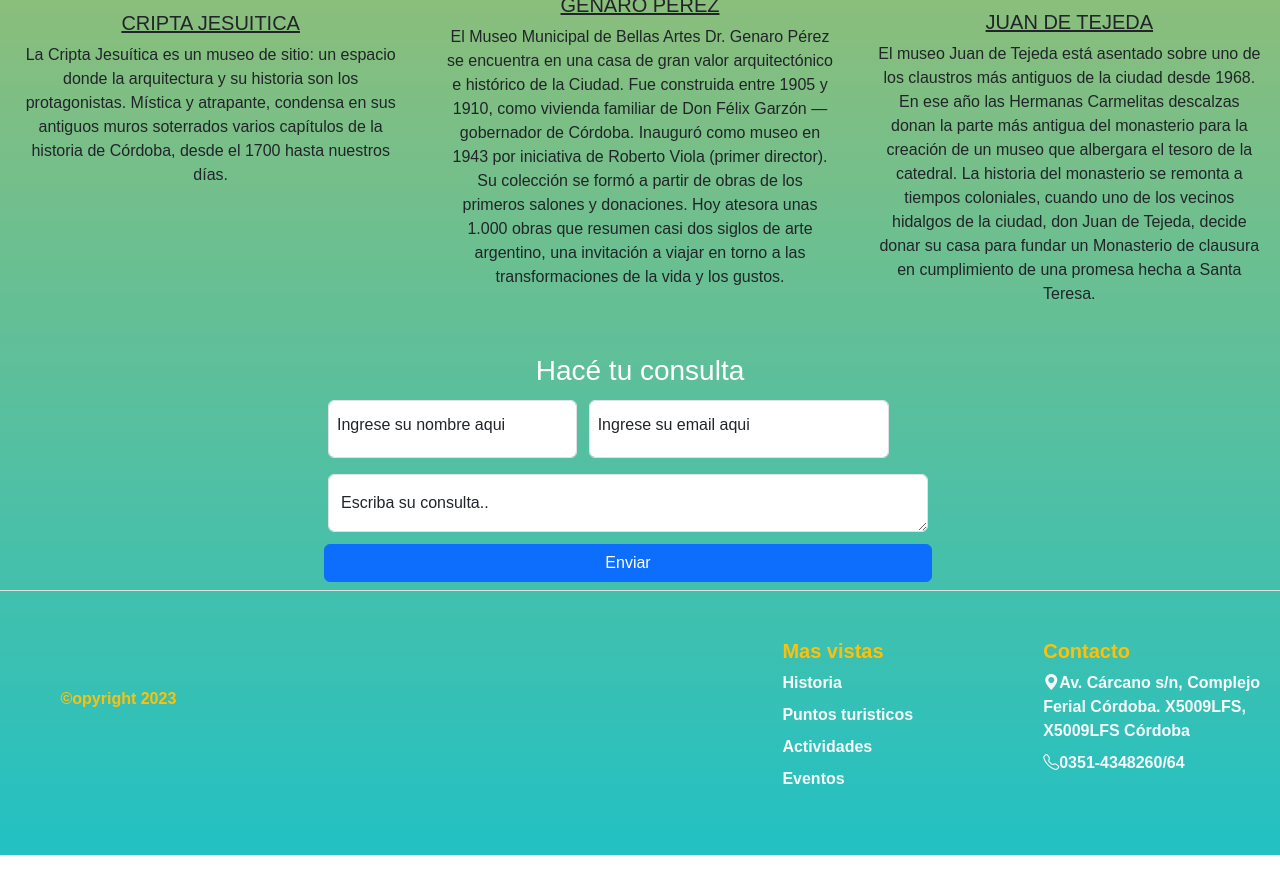
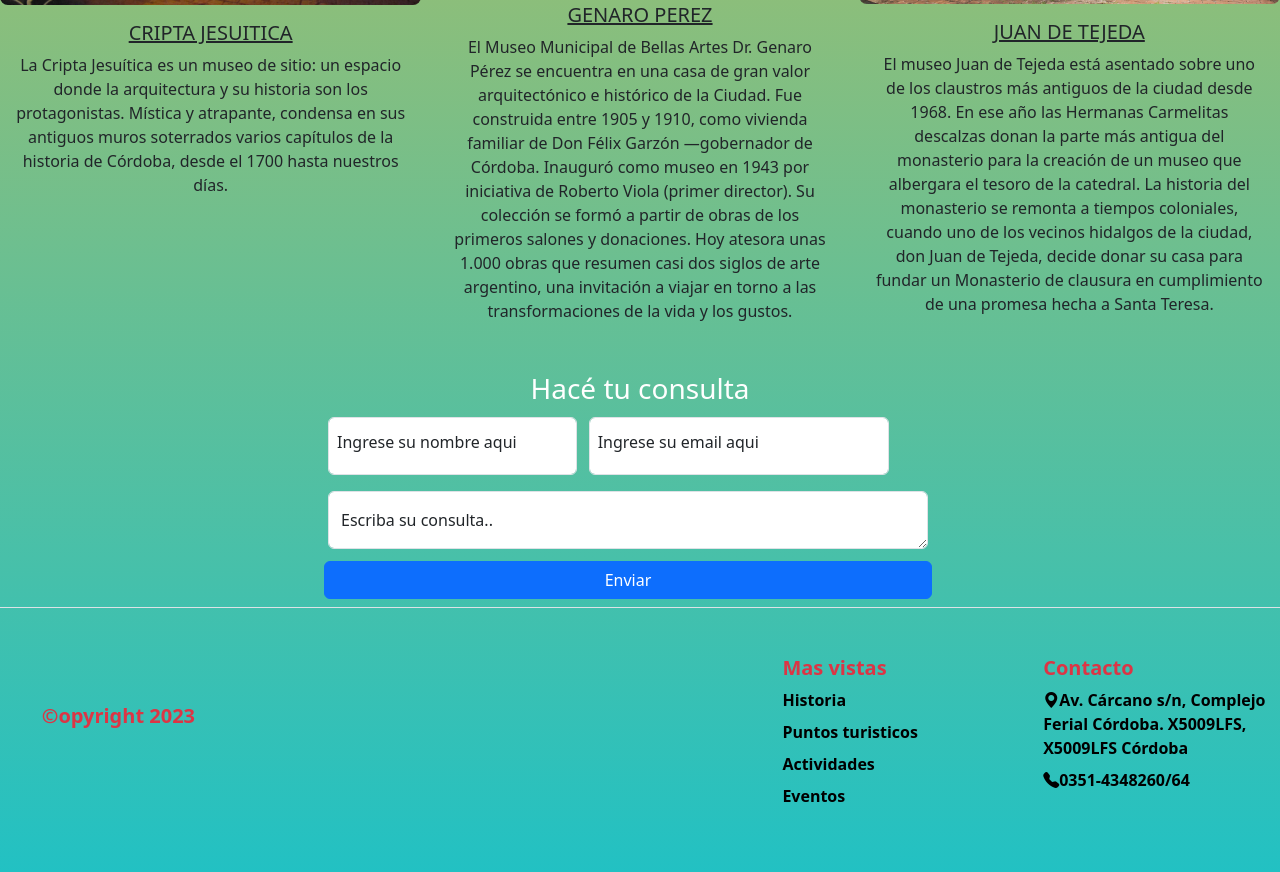
Before and after one commit to Francoc92/VoluntariadoPractica, a plain HTML site: page index.html in a window 1280 px wide. Shown: the part 940-1812 px from the top of the page. Drawn offline with nearby package versions, Linux system fonts and the light colour scheme.

Commit message:
my first commit

```diff
--- a/index.html
+++ b/index.html
@@ -17,7 +17,6 @@
 </head>
 
 <style>
-
 
 </style>
 
@@ -39,19 +38,17 @@
 
 
         <div class="container-fluid  col-12-sm-12 ">
-                   <a href="/index.html"> <img src="./img/CORDOBA-logo.png" alt=""  class="img-fluid" style="width:200px";></a>
+          <a href="/index.html"> <img src="./img/CORDOBA-logo.png" alt="" class="img-fluid" style="width:200px" ;></a>
           <a style="margin-right: 25rem; " class=" navbar-brand  text-white " href="/index.html"></a>
           <button class="navbar-toggler btn btn-primary " type="button" data-bs-toggle="collapse"
-                        data-bs-target="#navbarNav" aria-controls="navbarNav" aria-expanded="false"
-                        aria-label="Toggle navigation">
+            data-bs-target="#navbarNav" aria-controls="navbarNav" aria-expanded="false" aria-label="Toggle navigation">
             <span class="navbar-toggler-icon "></span>
           </button>
           <div class="row px-">
             <div class="collapse navbar-collapse    " id="navbarNav">
               <ul class="navbar-nav  ">
                 <li class="nav-item">
-                                    <a class="nav-link active text-white " aria-current="page"
-                                        href="./history.html">Historia</a>
+                  <a class="nav-link active text-white " aria-current="page" href="./history.html">Historia</a>
                 </li>
                 <li class="nav-item ">
                   <a class="nav-link text-white" href=""></a>
@@ -79,10 +76,10 @@
       </div>
     </header>
     <main>
-    <section id="conferencia" class=" d-flex row col-6-sm-12">
-      <div class="card text-bg-dark d-flex row col-6-sm-12 ">
+      <section id="conferencia" class="row">
+        <div class="card text-bg-dark container-md  col-md-12">
           <img src="./img/PLAZA-SAN-MARTIN-2.jpg" class="card-img opacity-25" alt="...">
-        <div class="card-img-overlay d-flex flex-column justify-content-center  ">
+          <div class="card-img-overlay d-flex flex-column justify-content-center   ">
             <h1 class="card-title text-center text-white-50  fst-italic  opacity-75" style="color:rgb(0, 187, 255);">Provincia de Córdoba</h1>
 
             <p class="card-text text-center text-light  px-5 py-5 mb-3 ">Córdoba es una de las 23 provincias que componen la república Argentina. Situada en la Región Centro (Argentina), limita al norte con la provincia de Catamarca y Santiago del Estero, al este con Santa Fe, al sureste con Buenos Aires, al sur con La Pampa, y al oeste con San Luis y La Rioja.
@@ -96,6 +93,7 @@
         </div>
       </section>
     </main>
+
     <main>
       <section id="oradores">
         <div class="row text-center ">
@@ -106,7 +104,9 @@
                 <img src="./img/CRIPTA-JESUITICA-2.jpg" class="card-img-top rounded rounded-3" alt="...">
                 <div class="card-body">
                   <h5 class="card-title text-decoration-underline">CRIPTA JESUITICA</h5>
-                <p class="card-text">La Cripta Jesuítica es un museo de sitio: un espacio donde la arquitectura y su historia son los protagonistas. Mística y atrapante, condensa en sus antiguos muros soterrados varios capítulos de la historia de Córdoba, desde el 1700 hasta nuestros días.</p>
+                  <p class="card-text">La Cripta Jesuítica es un museo de sitio: un espacio donde la arquitectura y su
+                    historia son los protagonistas. Mística y atrapante, condensa en sus antiguos muros soterrados
+                    varios capítulos de la historia de Córdoba, desde el 1700 hasta nuestros días.</p>
                   <p class="card-text"><small class="text-muted"></small></p>
                 </div>
               </div>
@@ -114,8 +114,13 @@
                 <img src="./img/GENARO-PEREZ-1.jpg" class="card-img-top rounded rounded-3" alt="...">
                 <div class="card-body">
                   <h5 class="card-title text-decoration-underline">GENARO PEREZ</h5>
-                <p class="card-text">El Museo Municipal de Bellas Artes Dr. Genaro Pérez se encuentra en una casa de gran valor arquitectónico e histórico de la Ciudad. Fue construida entre 1905 y 1910, como vivienda familiar de Don Félix Garzón —gobernador de Córdoba.
-                  Inauguró como museo en 1943 por iniciativa de Roberto Viola (primer director). Su colección se formó a partir de obras de los primeros salones y donaciones. Hoy atesora unas 1.000 obras que resumen casi dos siglos de arte argentino, una invitación a viajar en torno a las transformaciones de la vida y los gustos. </p>
+                  <p class="card-text">El Museo Municipal de Bellas Artes Dr. Genaro Pérez se encuentra en una casa de
+                    gran valor arquitectónico e histórico de la Ciudad. Fue construida entre 1905 y 1910, como vivienda
+                    familiar de Don Félix Garzón —gobernador de Córdoba.
+                    Inauguró como museo en 1943 por iniciativa de Roberto Viola (primer director). Su colección se formó
+                    a partir de obras de los primeros salones y donaciones. Hoy atesora unas 1.000 obras que resumen
+                    casi dos siglos de arte argentino, una invitación a viajar en torno a las transformaciones de la
+                    vida y los gustos. </p>
                   <p class="card-text"><small class="text-muted"></small></p>
                 </div>
               </div>
@@ -123,8 +128,12 @@
                 <img src="./img/JUAN-DE-TEJEDA-1.jpg" class="card-img-top rounded rounded-3" alt="...">
                 <div class="card-body">
                   <h5 class="card-title text-decoration-underline">JUAN DE TEJEDA</h5>
-                <p class="card-text">El museo Juan de Tejeda está asentado sobre uno de los claustros más antiguos de la ciudad desde 1968. En ese año las Hermanas Carmelitas descalzas donan la parte más antigua del monasterio para la creación de un museo que albergara el tesoro de la catedral.
-                  La historia del monasterio se remonta a tiempos coloniales, cuando uno de los vecinos hidalgos de la ciudad, don Juan de Tejeda, decide donar su casa para fundar un Monasterio de clausura en cumplimiento de una promesa hecha a Santa Teresa.</p>
+                  <p class="card-text">El museo Juan de Tejeda está asentado sobre uno de los claustros más antiguos de
+                    la ciudad desde 1968. En ese año las Hermanas Carmelitas descalzas donan la parte más antigua del
+                    monasterio para la creación de un museo que albergara el tesoro de la catedral.
+                    La historia del monasterio se remonta a tiempos coloniales, cuando uno de los vecinos hidalgos de la
+                    ciudad, don Juan de Tejeda, decide donar su casa para fundar un Monasterio de clausura en
+                    cumplimiento de una promesa hecha a Santa Teresa.</p>
                   <p class="card-text"><small class="text-muted"></small></p>
                 </div>
               </div>
@@ -140,7 +149,7 @@
           <form id="form" action="https://formsubmit.co/francocanale92@gmail.com" method="POST">
             <div class="container row">
               <div class=" form-floating m-1  col-sm-5 col-md-0 p-1">
-              <input  name="nombre" class="form-control" id="nombre" placeholder="name" required>
+                <input name="nombre" class="form-control" id="nombre" placeholder="name" required>
                 <label for="nombre">Ingrese su nombre aqui</label>
 
               </div>
@@ -159,7 +168,7 @@
                 </div>
               </div>
               <div class="d-grid gap-2 p-1">
-              <button type="submit" id="submit" class="btn btn-primary mb-1 " >Enviar</button>
+                <button type="submit" id="submit" class="btn btn-primary mb-1 ">Enviar</button>
               </div>
             </div>
 
@@ -176,7 +185,7 @@
       <div class="">
 
         <footer style="background-image: url(./eventos/imgEvent/FONDO-DE-PAGI); background-repeat: no-repeat;
-      background-size: cover; " class="row row-cols-5 py-5 my- border-top  " >
+      background-size: cover; " class="row row-cols-5 py-5 my- border-top  ">
           <div class="col">
             <a href="/" class="d-flex align-items-center mb-3 link-dark text-decoration-none">
               <svg class="bi me-2" width="40" height="32">
@@ -184,7 +193,7 @@
               </svg>
             </a>
 
-              <p class="text-warning container fw-bolder text-center">&copy;opyright 2023</p>
+            <h5 class="text-danger container fw-bolder text-center">&copy;opyright 2023</h5>
           </div>
 
           <div class="col">
@@ -192,21 +201,27 @@
           </div>
           <div class="b-example-divider"></div>
           <div class="col">
-              <h5 class="text-warning fw-bolder">Mas vistas</h5>
+            <h5 class="text-danger fw-bolder">Mas vistas</h5>
             <ul class="nav flex-column ">
-                  <li class="nav-item mb-2 "><a href="history.html" class="nav-link p-0 text-light fw-bolder">Historia</a></li>
-                  <li class="nav-item mb-2"><a href="points.html" class="nav-link p-0 text-light fw-bolder">Puntos turisticos</a></li>
-                  <li class="nav-item mb-2"><a href="activitys.html" class="nav-link p-0 text-light fw-bolder">Actividades</a></li>
-                  <li class="nav-item mb-2"><a href="events.html" class="nav-link p-0 text-light fw-bolder">Eventos</a></li>
+              <li class="nav-item mb-2 "><a href="history.html" class="nav-link p-0 text-black fw-bolder">Historia</a>
+              </li>
+              <li class="nav-item mb-2"><a href="points.html" class="nav-link p-0 text-black fw-bolder">Puntos
+                  turisticos</a></li>
+              <li class="nav-item mb-2"><a href="activitys.html"
+                  class="nav-link p-0 text-black fw-bolder">Actividades</a></li>
+              <li class="nav-item mb-2"><a href="events.html" class="nav-link p-0 text-black fw-bolder">Eventos</a></li>
 
             </ul>
           </div>
 
           <div class="col">
-              <h5 class="text-warning fw-bolder">Contacto</h5>
+            <h5 class="text-danger fw-bolder">Contacto</h5>
             <ul class="nav flex-column">
-                  <li class="nav-item mb-2"><a href="https://www.google.com/maps/place/Agencia+C%C3%B3rdoba+Turismo/@-31.3715277,-64.2612261,17z/data=!3m1!4b1!4m6!3m5!1s0x94329ecc5b393bad:0x2fb5dedb0f8bda6d!8m2!3d-31.3715324!4d-64.2563552!16s%2Fg%2F11g8wp4sjz?entry=tts" class="nav-link p-0 text-light fw-bolder"><i class="bi bi-geo-alt-fill"></i>Av. Cárcano s/n, Complejo Ferial Córdoba. X5009LFS, X5009LFS Córdoba</a></li>
-                  <li class="nav-item mb-2"><a href="#" class="nav-link p-0 text-light fw-bolder"><i class="bi bi-telephone"></i>0351-4348260/64</a></li>
+              <li class="nav-item mb-2"><a
+                  href="https://www.google.com/maps/place/Agencia+C%C3%B3rdoba+Turismo/@-31.3715277,-64.2612261,17z/data=!3m1!4b1!4m6!3m5!1s0x94329ecc5b393bad:0x2fb5dedb0f8bda6d!8m2!3d-31.3715324!4d-64.2563552!16s%2Fg%2F11g8wp4sjz?entry=tts"
+                  class="nav-link p-0 text-black fw-bolder"><i class="bi bi-geo-alt-fill"></i>Av. Cárcano s/n, Complejo
+                  Ferial Córdoba. X5009LFS, X5009LFS Córdoba</a></li>
+              <li class="nav-item mb-2"><a href="#" class="nav-link p-0 text-black fw-bolder"><i class="bi bi-telephone-fill"></i>0351-4348260/64</a></li>
 
             </ul>
           </div>
@@ -239,7 +254,7 @@
         });
     }); --><!--
     </script> -->
-
+    <script src="https://cdn.jsdelivr.net/npm/bootstrap@5.3.2/dist/js/bootstrap.bundle.min.js" integrity="sha384-C6RzsynM9kWDrMNeT87bh95OGNyZPhcTNXj1NW7RuBCsyN/o0jlpcV8Qyq46cDfL" crossorigin="anonymous"></script>
   </body>
 
 </html>
--- a/styles.css
+++ b/styles.css
@@ -1,4 +1,4 @@
-body {
+/* body {
     font-family: Arial, sans-serif;
     margin: 0;
     padding: 0;
@@ -41,7 +41,7 @@ body {
   }
 
   /* Mostrar el menú al hacer clic en el ícono */
-  #menu-toggle-checkbox:checked + .menu-icon + .menu {
+/*   #menu-toggle-checkbox:checked + .menu-icon + .menu {
     display:grid;
 
 
@@ -49,4 +49,4 @@ body {
   #sendMail{
     opacity: 0
     ;
-  }
+  } */ */
```
Also changed, not shown: activitys.html (+17 -10 lines), events.html (+19 -12 lines), history.html (+19 -12 lines), points.html (+18 -11 lines), LOGO-2-PVCIA.webp (deleted), desechos.html (added). Lines whose indentation alone changed are shown as unchanged.
